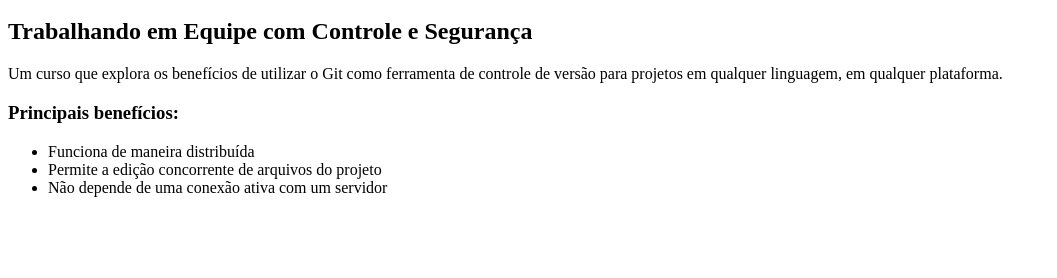
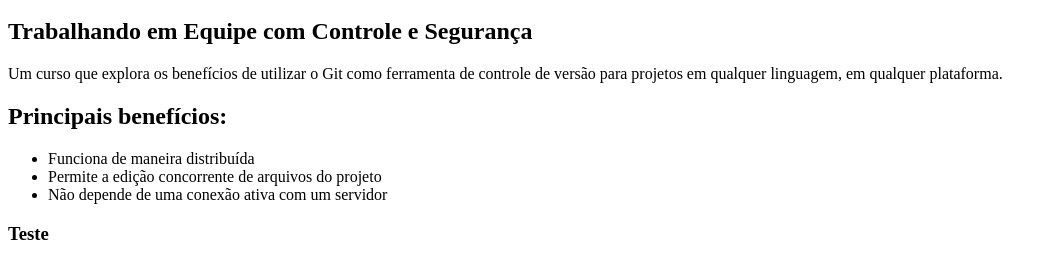
Before and after one commit to andersonsuga/curso-git, a plain HTML site: page index.html in a window 1280 px wide. Shown: the part 48-326 px from the top of the page, without its empty margins (0-1057 px from the left). Drawn offline with Linux system fonts and the light colour scheme.

Commit message:
Alterando tag H3 para H2

```diff
--- a/index.html
+++ b/index.html
@@ -7,11 +7,13 @@
 
         <p>Um curso que explora os benefícios de utilizar o Git como ferramenta de controle de versão para projetos em qualquer linguagem, em qualquer plataforma.</p>
 
-        <h3>Principais benefícios:</h3>
+        <h2>Principais benefícios:</h2>
         <ul>
             <li>Funciona de maneira distribuída</li>
             <li>Permite a edição concorrente de arquivos do projeto</li>
             <li>Não depende de uma conexão ativa com um servidor</li>
         </ul>
+
+        <h3>Teste</h3>
     </body>
 </html>
```
